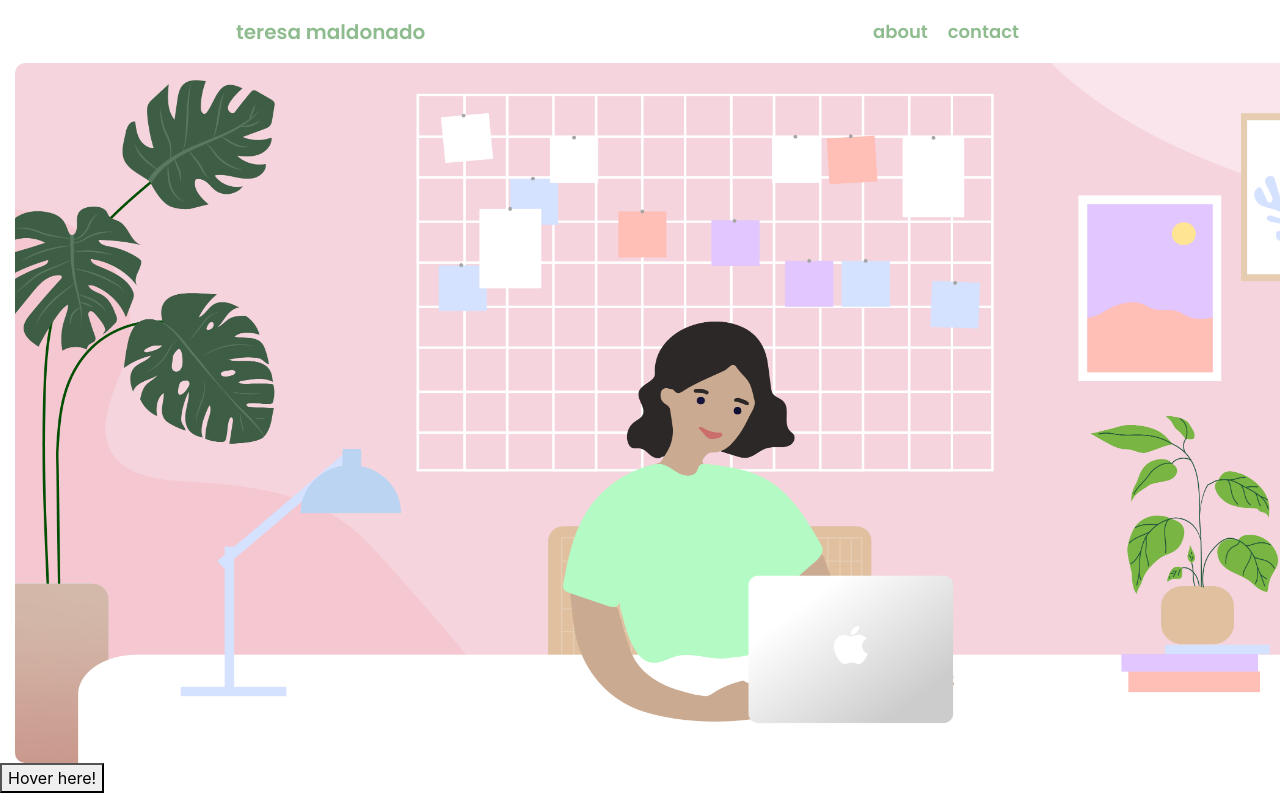
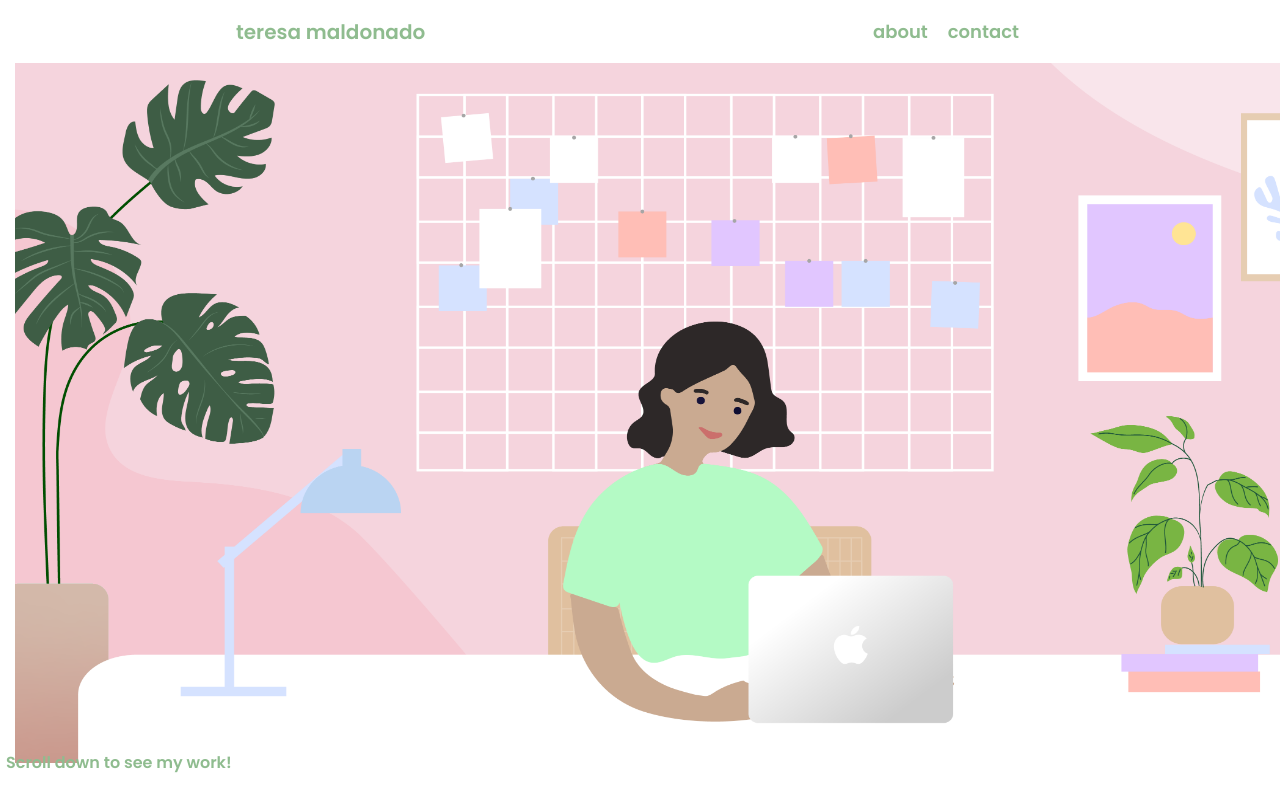
Before and after one commit to teresam3/fluffy-chainsaw, a React (Create React App) app: page / in a window 1280 px wide. Shown: the top 800 px of the page. Built offline with nearby package versions, Linux system fonts and the light colour scheme.

Commit message:
edited hero button

```diff
--- a/src/components/Hero/index.css
+++ b/src/components/Hero/index.css
@@ -8,6 +8,22 @@
 .hero-image {
   width: 1400px;
   height: 700px;
-  border-radius: 10px;
   position: relative;
 }
+
+.onHover {
+  position: relative;
+}
+
+.moreBtn {
+  text-align: center;
+  background-color: transparent;
+  border: none;
+  color: darkseagreen;
+  margin: 0;
+  position: absolute;
+  top: 50%;
+  -ms-transform: translateY(-50%);
+  transform: translateY(-50%);
+  font-family: 'Poppins', sans-serif;
+}
--- a/src/components/Hero/index.js
+++ b/src/components/Hero/index.js
@@ -7,10 +7,10 @@ function OnHover() {
 
   return (
     <div className="onHover">
-      <button
+      <button className="moreBtn"
         onMouseEnter={() => setIsShown(true)}
         onMouseLeave={() => setIsShown(false)}>
-            Hover here!
+            Scroll down to see my work!
       </button>
       {
       isShown && (
--- a/src/components/Jumbo/index.css
+++ b/src/components/Jumbo/index.css
@@ -4,6 +4,7 @@
 .jumbotron {
   background-color:thistle !important;
   margin-top: 45px;
+  height: 250px;
   border: 0px;
   color: white;
   padding-left: 50px;
--- a/src/components/Modal/index.css
+++ b/src/components/Modal/index.css
@@ -1,7 +1,4 @@
 @import url("https://fonts.googleapis.com/css2?family=Poppins:wght@600&display=swap");
-
-
-/* modal styling */
 
 .whole {
   font-family: 'Poppins', sans-serif;
```
